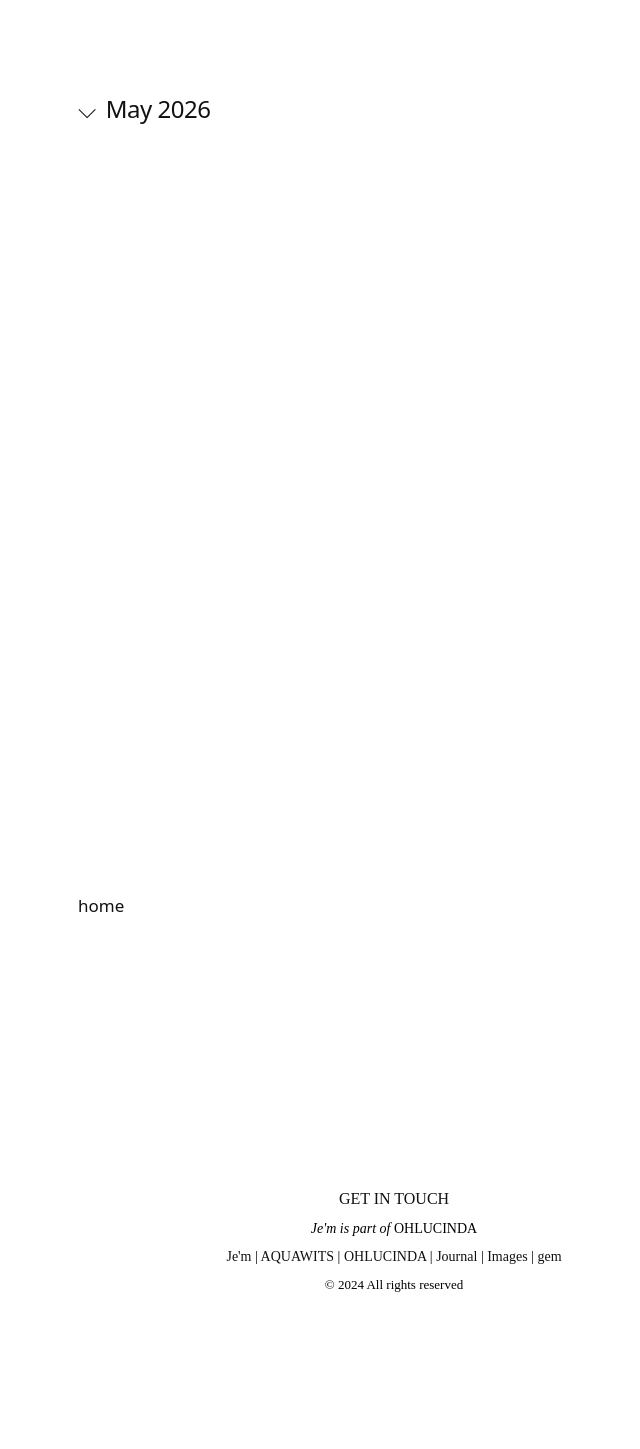
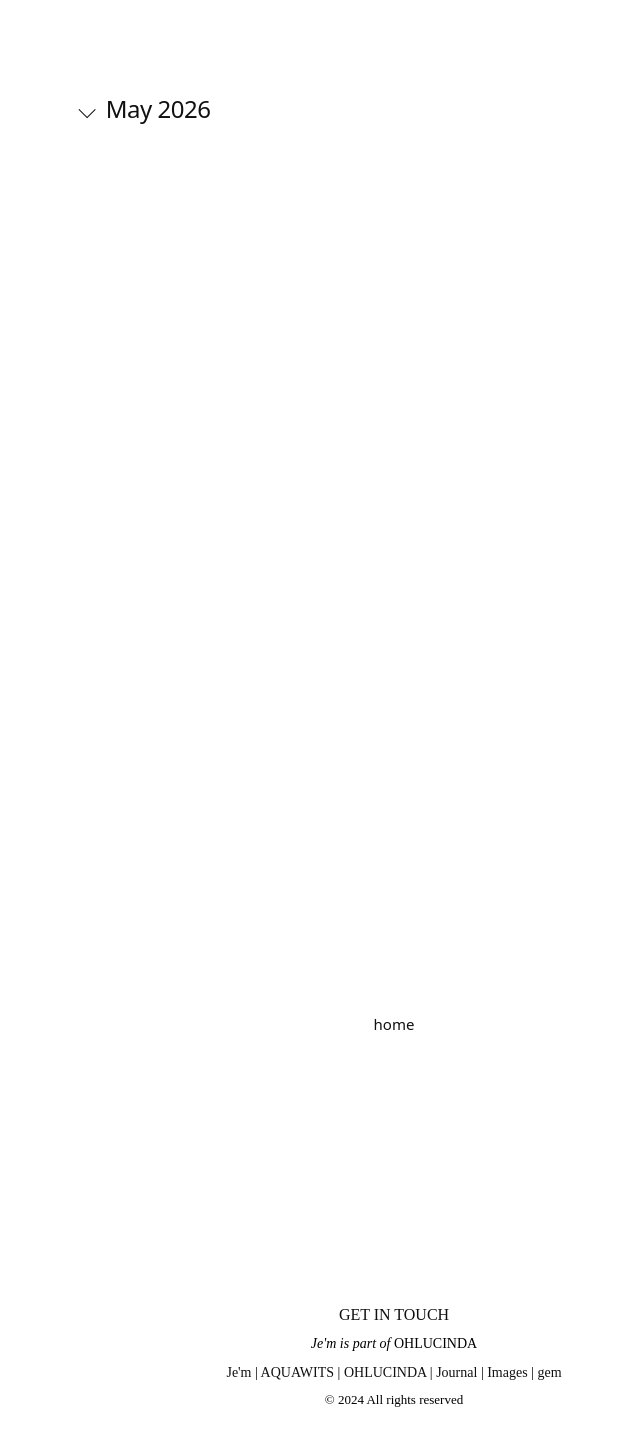
Before and after one commit to ohlucinda/ohlucinda-mobile, a Jekyll site: the page built from index.html, in a window 1280 px wide. Shown: the whole page, without its empty margins (246-886 px from the left). Built offline with Jekyll 4.4.1, drawn with Linux system fonts in a browser that asks for light colours; before the commit the page ends 1334 px from its top, so only the background shows below that.

Commit message:
Update style.css

```diff
--- a/assets/style.css
+++ b/assets/style.css
@@ -64,6 +64,21 @@ details div {
   margin-bottom: 18px;
   padding-left: 28px;
   font-size: 20px;
+}
+
+.post-nav {
+  margin-top: 120px;
+
+  display: flex;
+  justify-content: center;
+  gap: 40px;
+
+  font-size: 15px;
+}
+
+.post-nav a {
+  color: #111;
+  text-decoration: none;
 }
 
 .footer {
```
